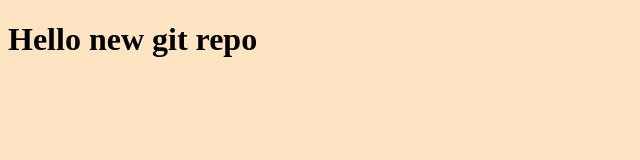
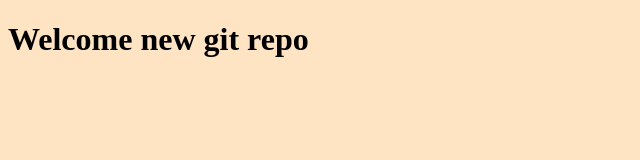
Before and after one commit to aliyayousuf/Project3, a plain HTML site: page index.html in a window 1280 px wide. Shown: the whole page, without its empty margins (0-640 px from the left). Drawn offline with Linux system fonts and the light colour scheme.

Commit message:
Change index file

```diff
--- a/index.html
+++ b/index.html
@@ -8,6 +8,6 @@
     <title>Document</title>
 </head>
 <body>
-    <h1>Hello new git repo</h1>
+    <h1>Welcome new git repo</h1>
 </body>
 </html>
```
